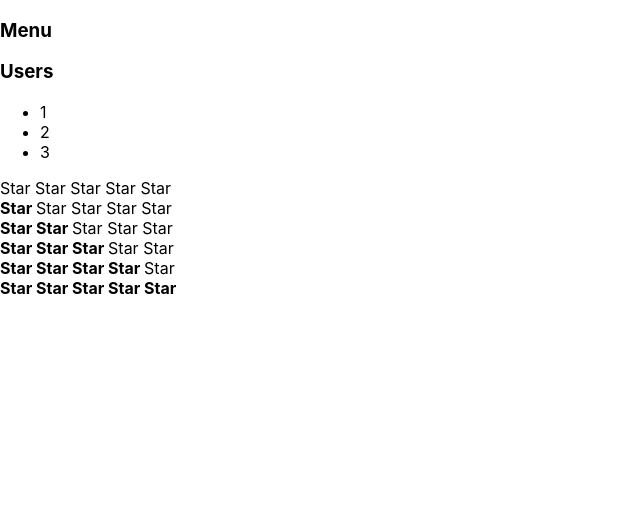
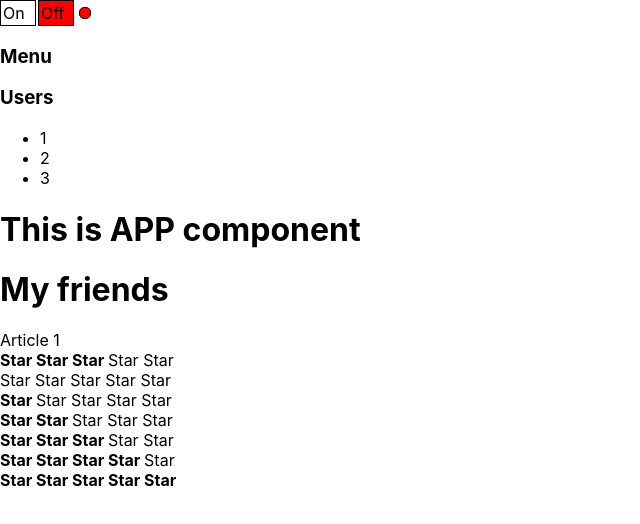
Before and after one commit to Eshka666/React-Kabzda, a React (Create React App) app: page / in a window 1280 px wide. Shown: the top 524 px of the page, without its empty margins (0-640 px from the left). Built offline with nearby package versions, Linux system fonts and the light colour scheme.

Commit message:
feat: 6 lesson

```diff
--- a/src/App.tsx
+++ b/src/App.tsx
@@ -1,16 +1,17 @@
-import "./App.css";
 import { Accordion } from "./components/Accordion/Accordion";
+import OnOff from "./components/OnOff/OnOfff";
 import { Rating } from "./components/Rating/Rating";
 
 function App() {
   return (
     <div>
+      <OnOff />
       <Accordion titleValue={"Menu"} collapsed={true} />
       <Accordion titleValue={"Users"} collapsed={false} />
-      {/* <PageTitle title={"This is APP component"} />
+      <PageTitle title={"This is APP component"} />
       <PageTitle title={"My friends"} />
       Article 1
-      <Rating value={3} /> */}
+      <Rating value={3} />
       <Rating value={0} />
       <Rating value={1} />
       <Rating value={2} />
--- /dev/null
+++ b/src/components/OnOff/OnOfff.tsx
@@ -0,0 +1,58 @@
+import { useState } from "react";
+
+type OnOffPropsType = {
+  // on: boolean;
+};
+
+function OnOff(props: OnOffPropsType) {
+  let [on, setOn] = useState(false);
+
+  const onStyle = {
+    width: "30px",
+    height: "20px",
+    border: "1px solid black",
+    display: "inline-block",
+    padding: "2px",
+    backgroundColor: on ? "green" : "white",
+  };
+  const offStyle = {
+    width: "30px",
+    height: "20px",
+    border: "1px solid black",
+    display: "inline-block",
+    padding: "2px",
+    backgroundColor: on ? "white" : "red",
+    marginLeft: "2px",
+  };
+  const indicatorStyle = {
+    width: "10px",
+    height: "10px",
+    borderRadius: "5px",
+    display: "inline-block",
+    border: "1px solid black",
+    marginLeft: "5px",
+    backgroundColor: on ? "green" : "red",
+  };
+  return (
+    <div>
+      <div
+        style={onStyle}
+        onClick={() => {
+          setOn(true);
+        }}
+      >
+        On
+      </div>
+      <div
+        style={offStyle}
+        onClick={() => {
+          setOn(false);
+        }}
+      >
+        Off
+      </div>
+      <div style={indicatorStyle}></div>
+    </div>
+  );
+}
+export default OnOff;
```
Also changed, not shown: tsconfig.json (+2 -8 lines).
